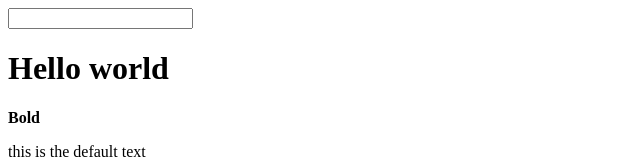
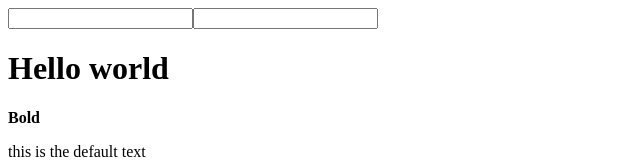
Before and after one commit to liamkar/reactstart, a React (Create React App) app: page / in a window 1280 px wide. Shown: the top 160 px of the page, without its empty margins (0-640 px from the left). Built offline with nearby package versions, Linux system fonts and the light colour scheme.

Commit message:
sub component added

```diff
--- a/src/App.js
+++ b/src/App.js
@@ -17,8 +17,8 @@
     return  (
 
     <div>
-      <input type="text"
-        onChange={this.update.bind(this)}/>
+      <Widget update={this.update.bind(this)}/>
+      <Widget update={this.update.bind(this)}/>
       <h1>Hello world</h1>
       <b>Bold</b>
       <p>{txt}</p>
@@ -38,6 +38,9 @@
   txt:"this is the default text"
 }
 
+const Widget = (properties) =>
+<input type="text" onChange={properties.update}/>
+
 //stateless function component
 //const App = () => <h1>Hello</h1>
 export default App;
```
